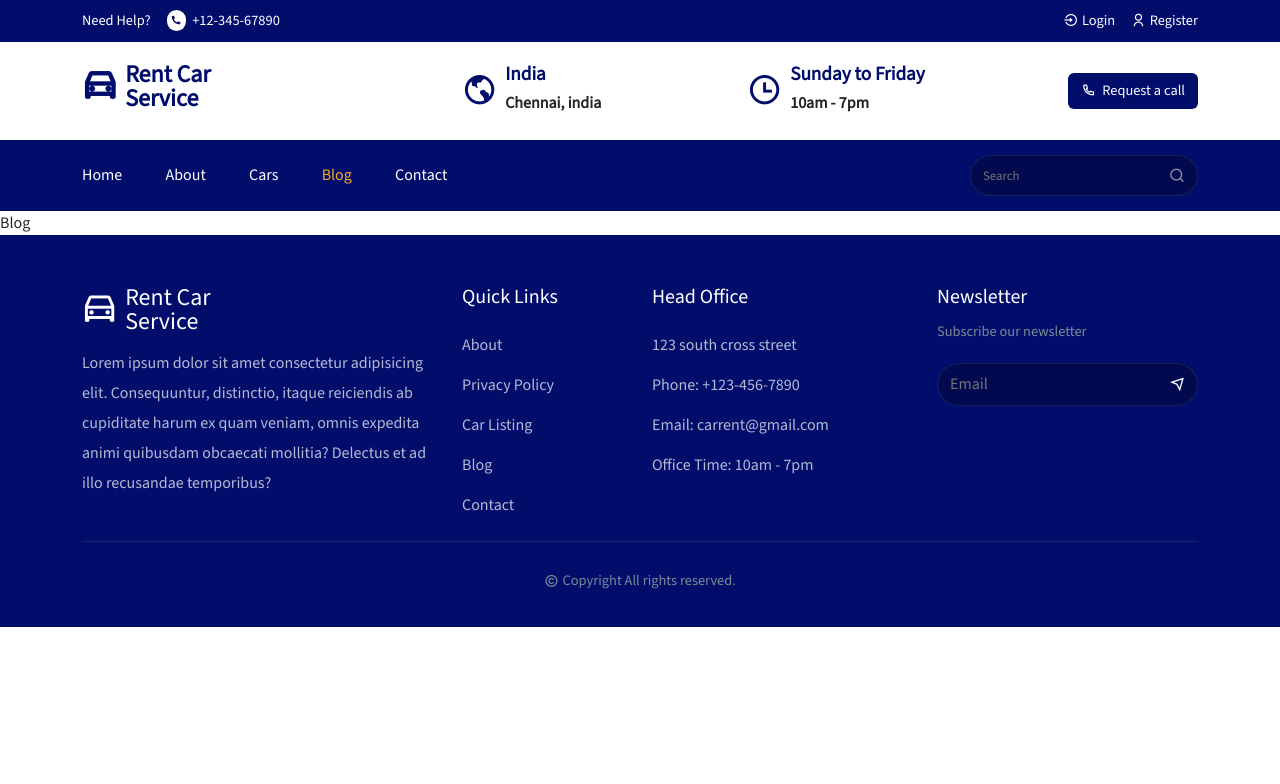
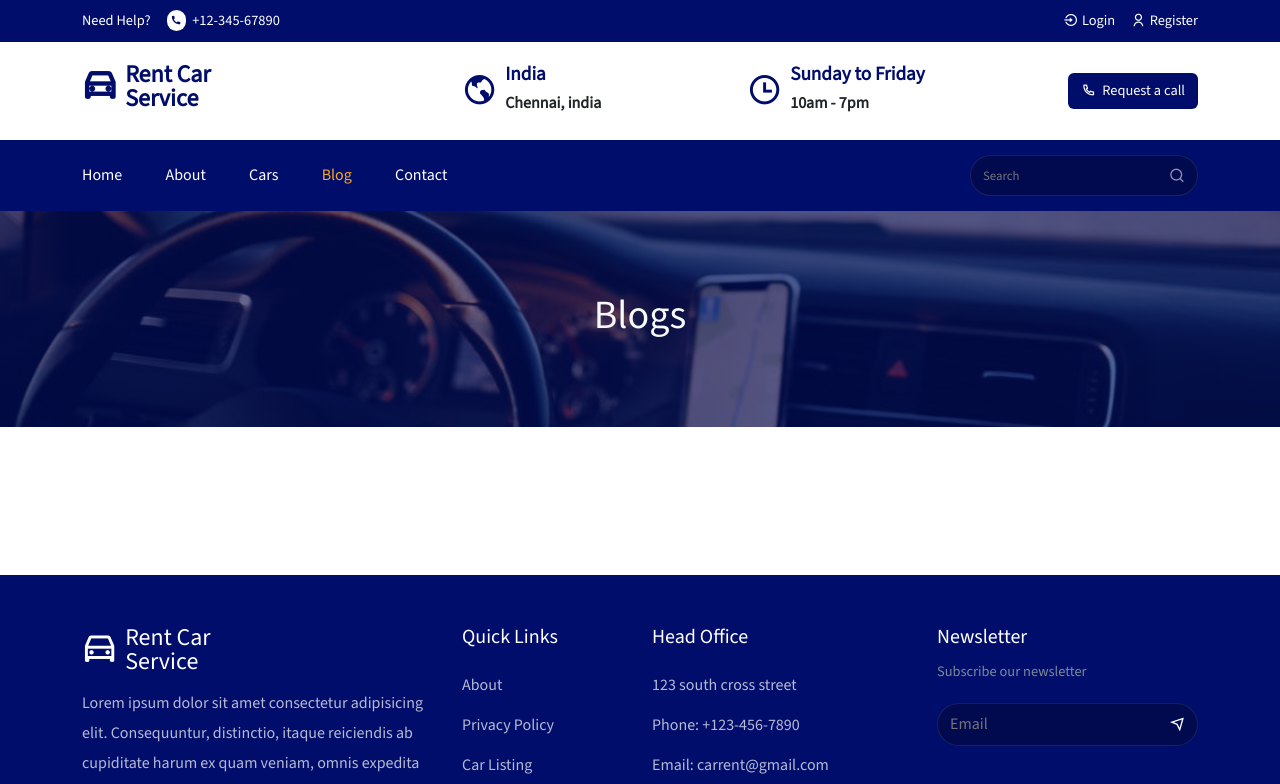
Before and after one commit to navanee1609/car-rent, a React (Create React App) app: page /blogs in a window 1280 px wide. Shown: the top 784 px of the page. Built offline with nearby package versions, Linux system fonts and the light colour scheme.

Commit message:
added blog section

```diff
--- a/src/pages/Blog.jsx
+++ b/src/pages/Blog.jsx
@@ -1,9 +1,23 @@
-import React from 'react'
+import React from "react";
+import { Container, Row } from "reactstrap";
+import Helmet from "../components/Helmet/Helmet";
+import CommonSection from "../components/UI/CommonSection";
+// import BlogList from "../components/UI/BlogList";
 
 const Blog = () => {
   return (
-    <div>Blog</div>
-  )
-}
+    <Helmet title="Blogs">
+      <CommonSection title="Blogs" />
+      <section>
+        <Container>
+          <Row>
+            {/* <BlogList />
+            <BlogList /> */}
+          </Row>
+        </Container>
+      </section>
+    </Helmet>
+  );
+};
 
-export default Blog
+export default Blog;
```
